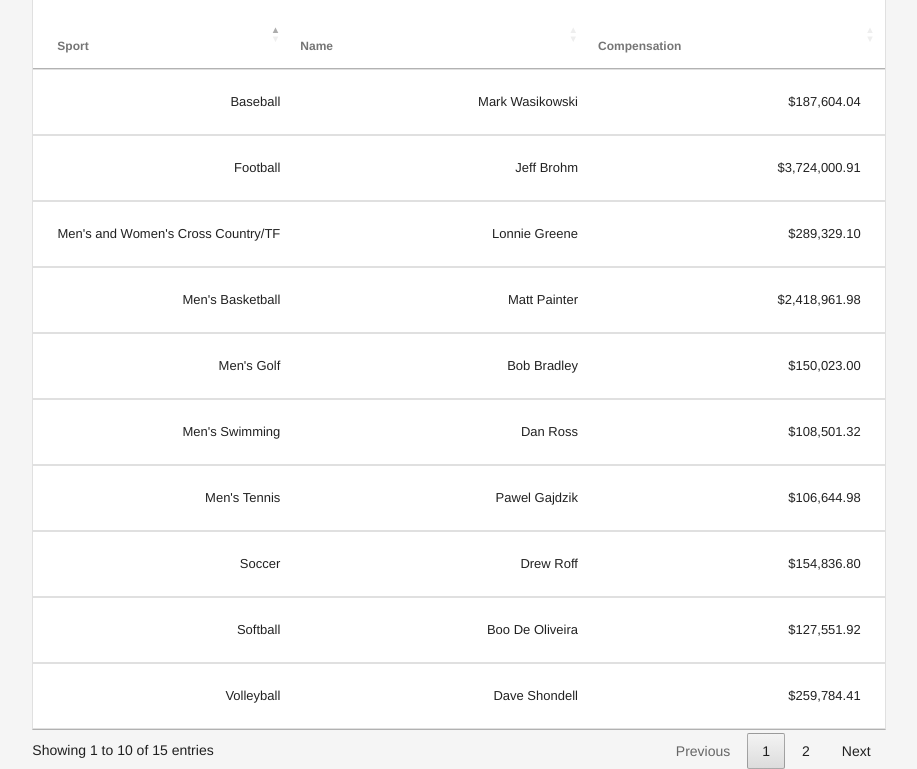
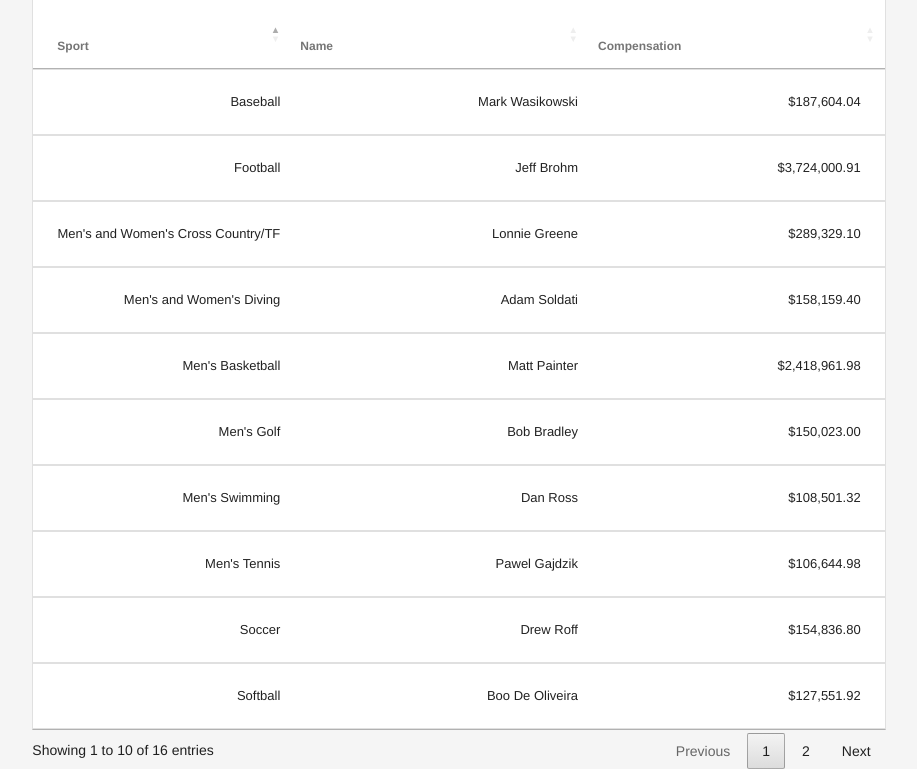
Before and after one commit to fatcat2/sturdy-pancake, a Flask app: page /sports in a window 1280 px wide. Shown: the part 240-1009 px from the top of the page, without its empty margins (181-1098 px from the left). Run offline with Flask 2, Linux system fonts and the light colour scheme; some libraries are stand-ins or nearby versions.

Commit message:
this is for the divers

```diff
--- a/templates/sports.html
+++ b/templates/sports.html
@@ -56,6 +56,11 @@
 						<td>Men's and Women's Cross Country/TF</td>
 						<td>Lonnie Greene</td>
 						<td>$289,329.10</td>
+					</tr>
+					<tr>
+						<td>Men's and Women's Diving</td>
+						<td>Adam Soldati</td>
+						<td>$158,159.40</td>
 					</tr>
 					<tr>
 						<td>Football</td>
```
